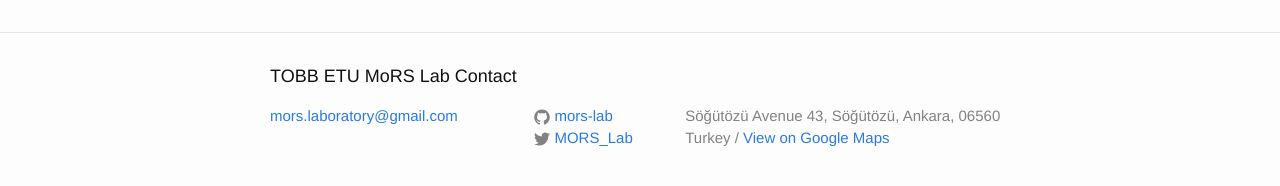
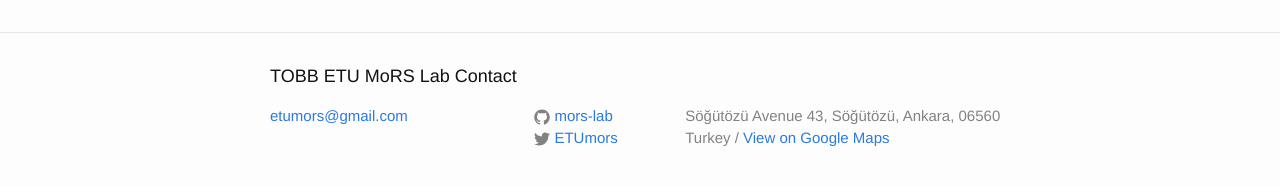
Before and after one commit to mors-lab/mors-lab.github.io, a Jekyll site: the page built from index.html, in a window 1280 px wide. Shown: the part 573-759 px from the top of the page. Built offline with Jekyll 4.4.1, drawn with Linux system fonts in a browser that asks for light colours.

Commit message:
Update _config.yml
Twitter and Gmail account changes updated.

```diff
--- a/_config.yml
+++ b/_config.yml
@@ -1,11 +1,11 @@
 # Site settings
 title: TOBB ETU Mobile Robotics Systems Laboratory
-email: mors.laboratory@gmail.com
+email: etumors@gmail.com
 description: > # this means to ignore newlines until "baseurl:"
   Söğütözü Avenue 43, Söğütözü, Ankara, 06560 Turkey
 baseurl: "" # the subpath of your site, e.g. /blog/
 url: "http://yourdomain.com" # the base hostname & protocol for your site
-twitter_username: MORS_Lab
+twitter_username: ETUmors
 github_username:  mors-lab
 
 # Build settings
```
